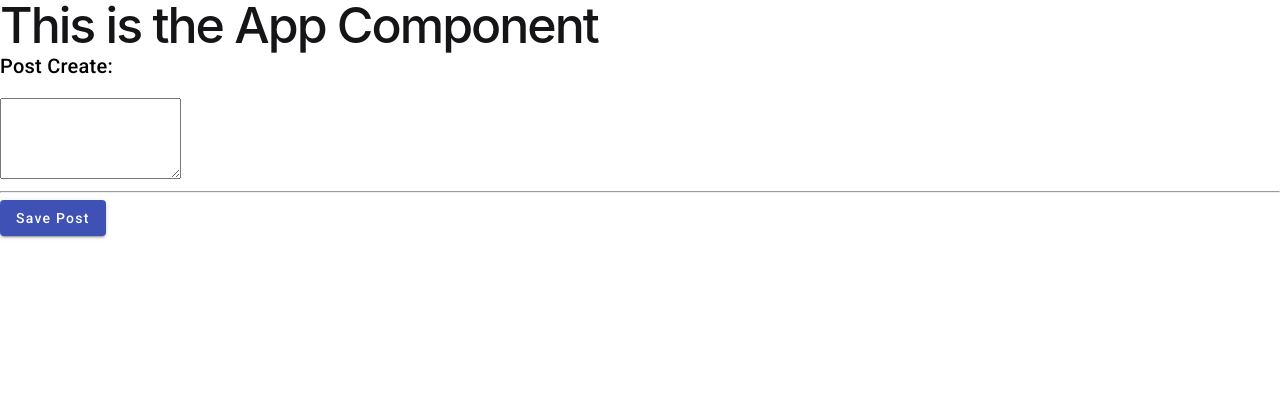
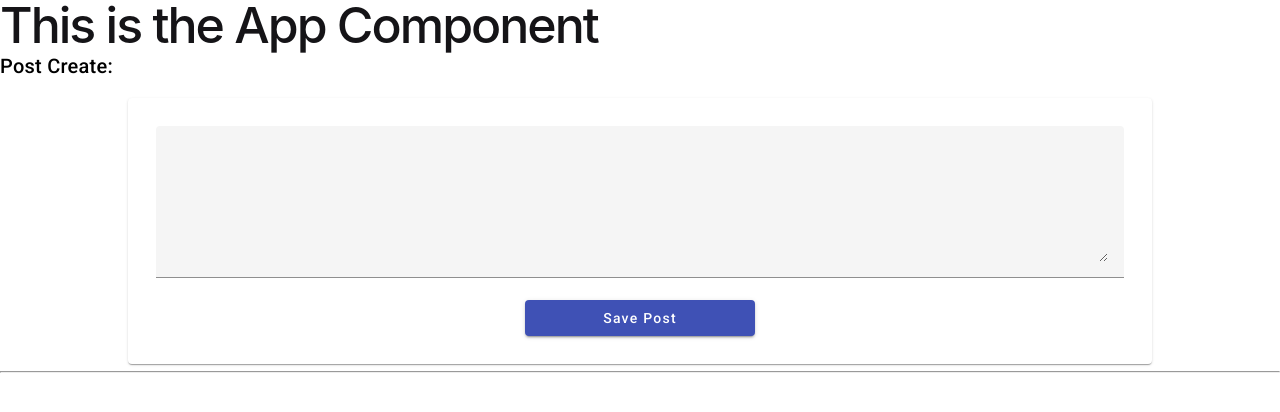
Before and after one commit to SaadiaAhmad/social-app, an Angular app: page / in a window 1280 px wide. Shown: the top 412 px of the page. Built offline with nearby package versions, Linux system fonts and the light colour scheme.

Commit message:
update form to use material components

```diff
--- a/src/app/app.module.ts
+++ b/src/app/app.module.ts
@@ -6,10 +6,10 @@
 import { BrowserAnimationsModule } from '@angular/platform-browser/animations';
 import { MatInputModule } from '@angular/material/input';
 import { MatButtonModule } from '@angular/material/button';
-
+import { MatCardModule } from '@angular/material/card';
 
 @NgModule({
-  imports: [ BrowserModule, FormsModule, BrowserAnimationsModule, MatInputModule, MatButtonModule ],
+  imports: [ BrowserModule, FormsModule, BrowserAnimationsModule, MatInputModule, MatButtonModule, MatCardModule ],
   declarations: [AppComponent, PostCreateComponent],
   bootstrap: [AppComponent]
 })
--- a/src/app/posts/post-create/post-create.component.html
+++ b/src/app/posts/post-create/post-create.component.html
@@ -1,9 +1,13 @@
 <h2>Post Create:</h2>
 
-<textarea matInput rows="5" [(ngModel)]="userPost"></textarea>
+<mat-card>
+    <mat-form-field>
+        <textarea matInput rows="5" [(ngModel)]="userPost"></textarea>
+    </mat-form-field>
+    <button mat-raised-button color="primary" (click)="onSubmitClick()">Save Post</button>
+</mat-card>
 
 <hr>
 
-<button mat-raised-button color="primary" (click)="onSubmitClick()">Save Post</button>
 
 <p>{{ newPost }}</p>
--- a/src/app/posts/post-create/post-create.component.scss
+++ b/src/app/posts/post-create/post-create.component.scss
@@ -0,0 +1,15 @@
+mat-card {
+    width: 80%;
+    margin: auto;
+    padding: 28px;
+}
+
+mat-form-field, textarea {
+    width: 100%;
+    margin: auto;
+}
+
+button {
+    width: 230px;
+    margin: auto;
+}
```
